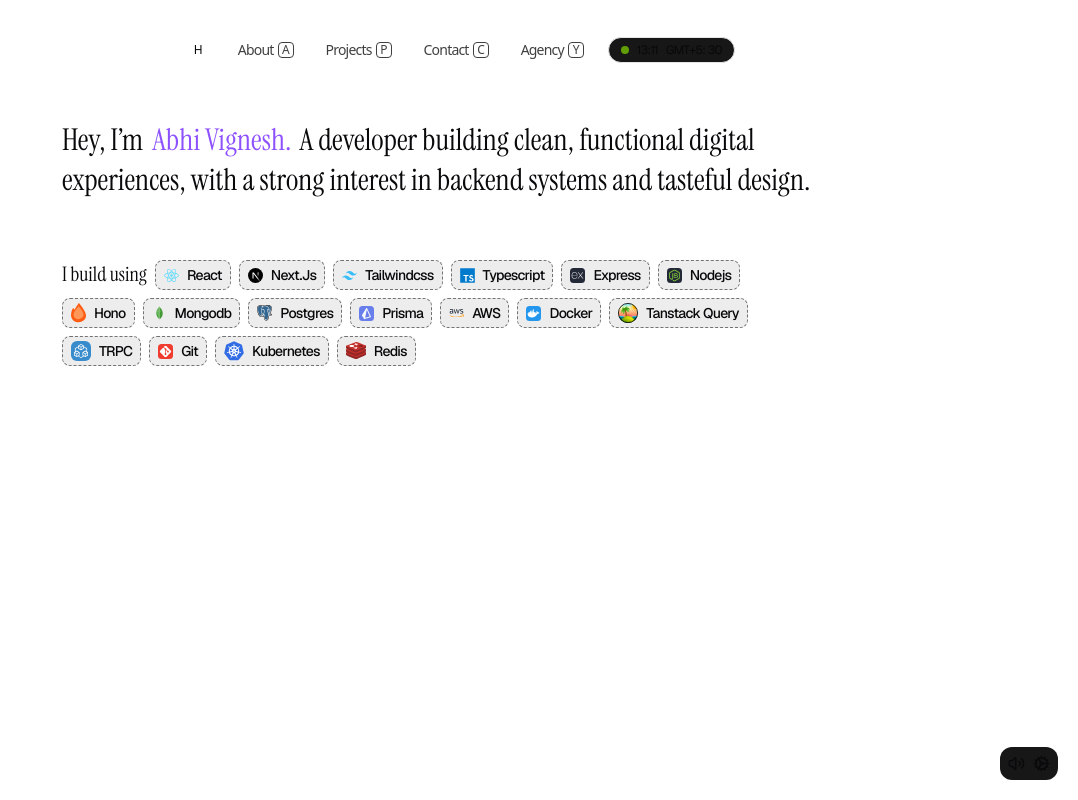
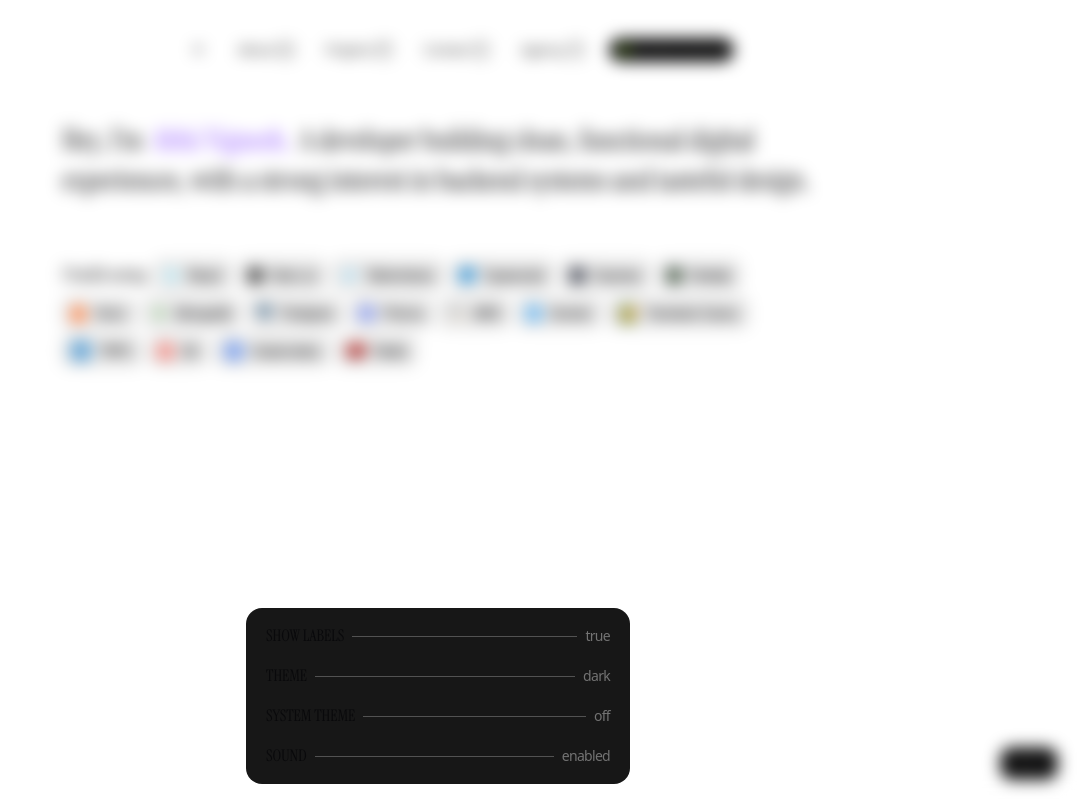
Before and after one commit to yuvanvk/portfolio, a Next.js app: page / in a window 1280 px wide. Shown: the whole page, without its empty margins (202-1280 px from the left). Built offline with nearby package versions, Linux system fonts and the light colour scheme.

Commit message:
feat: setting overlay

```diff
--- a/app/page.tsx
+++ b/app/page.tsx
@@ -1,5 +1,6 @@
 
 import { HeroSection } from "@/components/porfolio/hero-section";
+import { Setting } from "@/components/porfolio/setting";
 import { Skills } from "@/components/porfolio/skills";
 import { Container } from "@/components/ui/container";
 
@@ -9,6 +10,7 @@ export default function Home() {
       <Container>
         <HeroSection />
         <Skills />
+        <Setting />
       </Container>
     </>
   );
--- /dev/null
+++ b/components/porfolio/setting.tsx
@@ -0,0 +1,64 @@
+"use client";
+
+import { useRef } from "react";
+
+export const Setting = () => {
+  const audioRef = useRef<HTMLAudioElement | null>(null);
+
+  const playAudio = () => {
+    if (!audioRef.current) {
+      audioRef.current = new Audio("/audio/tap_05.wav");
+    }
+    audioRef.current.currentTime = 0;
+    audioRef.current.play();
+  };
+
+  return (
+    <div>
+      <div className="fixed backdrop-blur-sm inset-0 z-20" />
+      <div className="fixed min-w-sm px-2 py-3 rounded-2xl bg-neutral-900 bottom-4 z-20 left-1/2 -translate-x-1/2 flex flex-col gap-y-2">
+        <div
+          onMouseEnter={playAudio}
+          className="flex items-center gap-x-2 px-3 py-1 hover:bg-neutral-800 rounded-lg cursor-pointer"
+        >
+          <div className="uppercase font-instrument-serif">show labels</div>
+          <div className="flex-1 w-full h-px bg-neutral-600" />
+          <div className="font-sans tracking-tighter text-sm text-neutral-500">
+            true
+          </div>
+        </div>
+        <div
+          onMouseEnter={playAudio}
+          className="flex items-center gap-x-2 px-3 py-1 hover:bg-neutral-800 rounded-lg cursor-pointer"
+        >
+          <div className="uppercase font-instrument-serif">THEME</div>
+          <div className="flex-1 w-full h-px bg-neutral-600" />
+          <div className="font-sans tracking-tighter text-sm text-neutral-500">
+            dark
+          </div>
+        </div>
+        <div
+          onMouseEnter={playAudio}
+          className="flex items-center gap-x-2 px-3 py-1 hover:bg-neutral-800 rounded-lg cursor-pointer"
+        >
+          <div className="uppercase font-instrument-serif">SYSTEM THEME</div>
+          <div className="flex-1 w-full h-px bg-neutral-600" />
+          <div className="font-sans tracking-tighter text-sm text-neutral-500">
+            off
+          </div>
+        </div>
+
+        <div
+          onMouseEnter={playAudio}
+          className="flex items-center gap-x-2 px-3 py-1 hover:bg-neutral-800 rounded-lg cursor-pointer"
+        >
+          <div className="uppercase font-instrument-serif">SOUND</div>
+          <div className="flex-1 w-full h-px bg-neutral-600" />
+          <div className="font-sans tracking-tighter text-sm text-neutral-500">
+            enabled
+          </div>
+        </div>
+      </div>
+    </div>
+  );
+};
```
